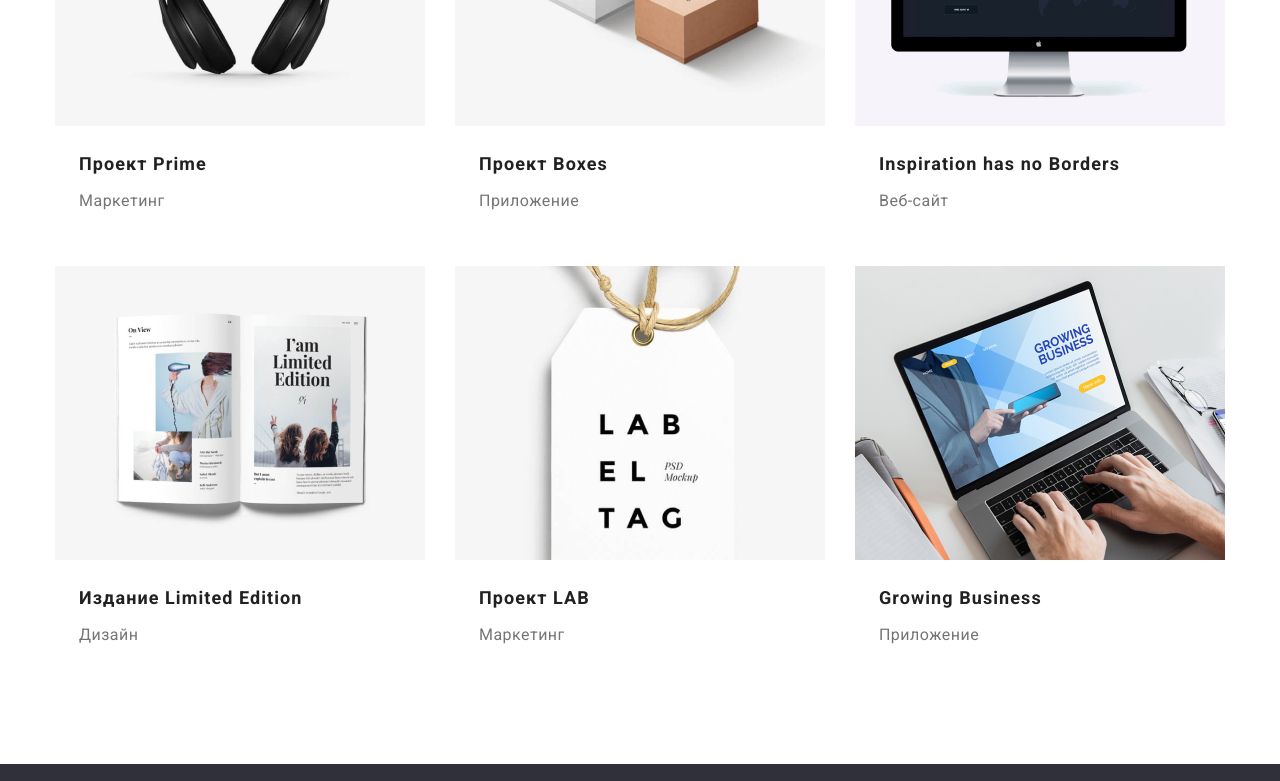
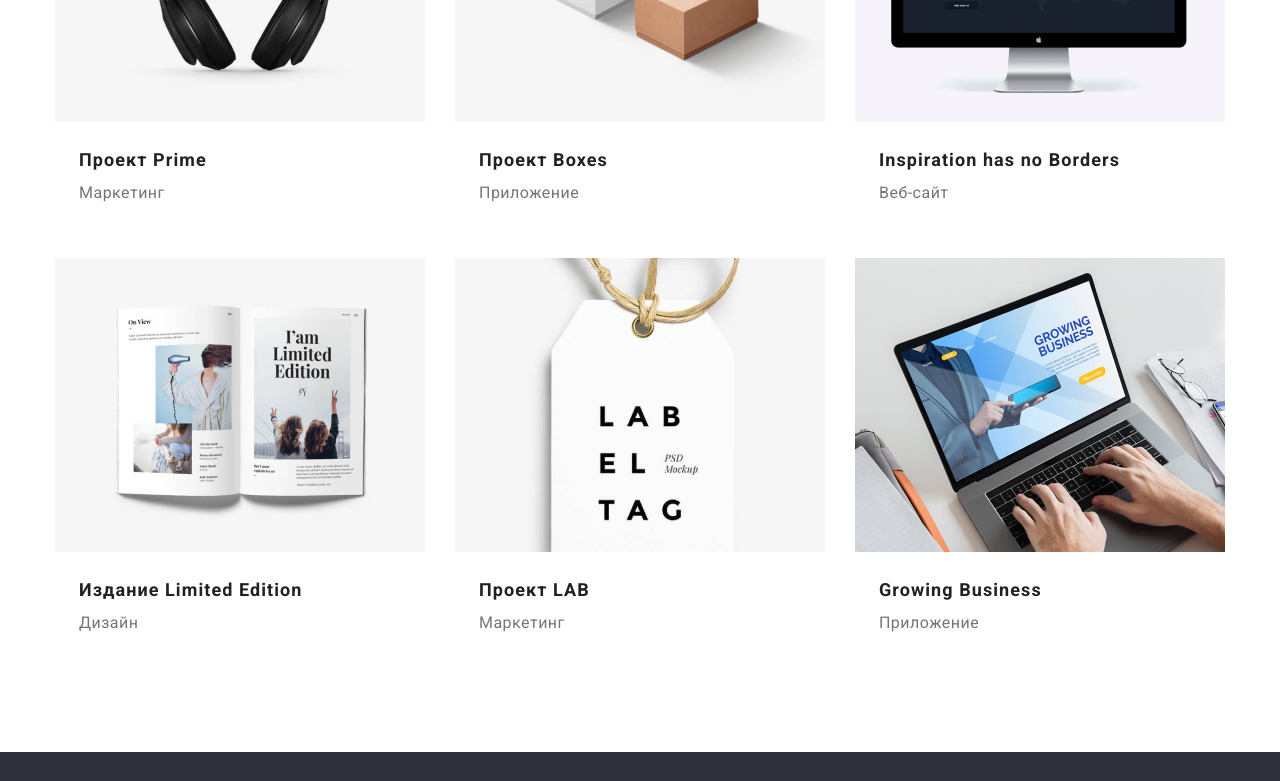
Before and after one commit to olesiatsven/goit-markup-hw-05, a plain HTML site: page portfolio.html in a window 1280 px wide. Shown: the part 850-1631 px from the top of the page. Drawn offline with Linux system fonts and the light colour scheme.

Commit message:
виправлена 5 дз.

```diff
--- a/css/styles.css
+++ b/css/styles.css
@@ -119,6 +119,7 @@ img {
 .site-nav .link:hover,
 .site-nav .link:focus {
 	color: var(--accent-color);
+	transition: color 250ms var(--animation);
 }
 
 .site-nav .link {
@@ -200,6 +201,7 @@ img {
 	align-items: stretch;
 	margin-right: 10px;
 	fill: var(--primery-text-color);
+	transition: fill 250ms var(--animation);
 }
 
 .contacts .link:hover .svg {
@@ -459,7 +461,7 @@ a:hover svg {
 	width: 20px;
 	height: 20px;
 	fill: var(--social-icons-color);
-	/* fill: var(--social-icons-color); */
+	transition: fill 250ms var(--animation);
 }
 
 .social-icon-link {
@@ -630,6 +632,7 @@ a:hover svg {
 
 .footer-icon-link:hover .social-icon {
 	fill: var(--text-white-color);
+	transition: fill 250ms var(--animation);
 }
 
 .footer-icon-link:hover {
@@ -754,11 +757,13 @@ a:hover svg {
 	font-size: 18px;
 	line-height: 36px;
 	letter-spacing: 0.06em;
-	margin-left: 24px;
+	/* margin-left: 24px;
 	margin-right: 24px;
-	margin-top: 20px;
+	margin-top: 20px; */
 }
-
+.portfolio-text {
+	padding: 20px 24px;
+}
 /* Overlay */
 
 .overlay-text {
@@ -801,10 +806,10 @@ a:hover svg {
 }
 
 .portfolio-category {
-	margin-top: 4px;
+	/* margin-top: 4px;
 	margin-left: 24px;
 	margin-right: 24px;
-	margin-bottom: 20px;
+	margin-bottom: 20px; */
 }
 
 /* Modal */
--- a/portfolio.html
+++ b/portfolio.html
@@ -108,8 +108,13 @@
 								</p>
 								</div>
 
+								<div class="portfolio-text">
 									<h2 class="portfolio-title">Постер New Orlean vs Golden Star</h2>
 									<p class="portfolio-category">Дизайн</p>
+
+								</div>
+
+
 						</li>
 
 						<li class="portfolio-item">
@@ -122,9 +127,13 @@
 									</p>
 								</div>
 
-
+								<div class="portfolio-text">
 									<h2 class="portfolio-title">Ресторан Seafood</h2>
 									<p class="portfolio-category">Приложение</p>
+
+								</div>
+
+
 						</li>
 
 						<li class="portfolio-item">
@@ -138,8 +147,13 @@
 
 								</div>
 
+								<div class="portfolio-text">
 									<h2 class="portfolio-title">Проект Prime</h2>
 									<p class="portfolio-category">Маркетинг</p>
+
+								</div>
+
+
 						</li>
 
 						<li class="portfolio-item">
@@ -153,8 +167,13 @@
 
 								</div>
 
+								<div class="portfolio-text">
 									<h2 class="portfolio-title">Проект Boxes</h2>
 									<p class="portfolio-category">Приложение</p>
+
+								</div>
+
+
 						</li>
 
 						<li class="portfolio-item">
@@ -168,8 +187,13 @@
 
 								</div>
 
+								<div class="portfolio-text">
 									<h2 class="portfolio-title">Inspiration has no Borders</h2>
 									<p class="portfolio-category">Веб-сайт</p>
+
+								</div>
+
+
 						</li>
 
 						<li class="portfolio-item">
@@ -183,9 +207,13 @@
 
 								</div>
 
-
+								<div class="portfolio-text">
 									<h2 class="portfolio-title">Издание Limited Edition</h2>
 									<p class="portfolio-category">Дизайн</p>
+
+								</div>
+
+
 						</li>
 
 						<li class="portfolio-item">
@@ -199,8 +227,13 @@
 
 								</div>
 
+								<div class="portfolio-text">
 									<h2 class="portfolio-title">Проект LAB</h2>
 									<p class="portfolio-category">Маркетинг</p>
+
+								</div>
+
+
 						</li>
 
 						<li class="portfolio-item">
@@ -214,8 +247,13 @@
 
 								</div>
 
+								<div class="portfolio-text">
 									<h2 class="portfolio-title">Growing Business</h2>
 									<p class="portfolio-category">Приложение</p>
+
+								</div>
+
+
 						</li>
 					</ul>
 				</div>
```
Also changed, not shown: index.html (+1 -1 lines). Lines whose indentation alone changed are shown as unchanged.
